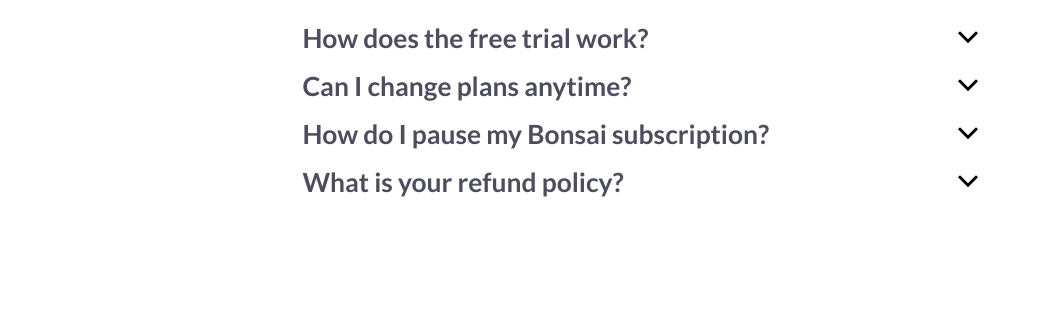
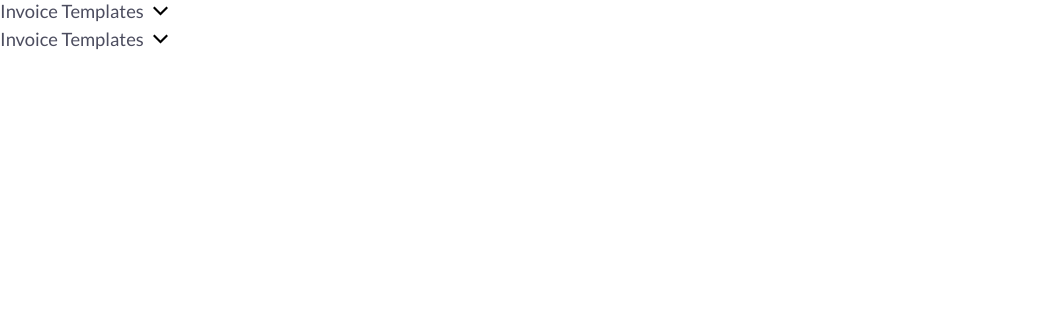
Before and after one commit to donchriscorleone/hello-bonsai-pricing, a plain HTML site: page index.html in a window 1280 px wide. Shown: the whole page, without its empty margins (0-1039 px from the left). Drawn offline with Linux system fonts and the light colour scheme.

Commit message:
Added dropdown.

```diff
--- a/index.html
+++ b/index.html
@@ -10,75 +10,37 @@
     <title>Pricing - Bonsai Freelance Solution</title>
 </head>
 <body>
-    <div class="accordion">
-        <div class="accordion-wrapper">
-            <div class="accordion-section">
-                <h3 class="accordion-heading" aria-label="How does the free trial work?">
-                    <button class="fw-700" data-type="icon" data-color="primary" aria-label="How does the free trial work?">
-                        <span class="btn-text">How does the free trial work?</span>
+    <div class="dropdown-container">
+        <div class="dropdown-wrapper">
+            <a href="#" class="dropdown-title">Invoice Templates</a>
+            <button class="dropdown-arrow" aria-label="Dropdown button">
                 <svg class="icon">
                     <use xlink:href="./sprites/icon-utilities.svg#icon-arrow"></use>
                 </svg>
             </button>
-                </h3>
-                <div class="accordion-content">
-                    <p class="accordion-desc | color-neutral-900">
-                        When you start your trial with Bonsai you'll receive full, unlimited access to all of Bonsai's Workflow or Workflow Plus Features! You will need to enter your credit card information to begin your trial, but don't worry - we won't charge you anything until the subscription ends! If you wish to cancel at any time during the trial period, you can do so through your Subscriptions Settings Page.
-                    </p>
         </div>
+        <ul class="dropdown-list">
+            <li><a href="#">Invoice Generator</a></li>
+            <li><a href="#">Blank Invoice Generator</a></li>
+            <li><a href="#">Consultant Voice Template</a></li>
+        </ul>
     </div>
 
-            <div class="accordion-section">
-                <h3 class="accordion-heading" aria-label="Can I change plans anytime?">
-                    <button class="fw-700" data-type="icon" data-color="primary" aria-label="Can I change plans anytime?">
-                        <span class="btn-text">Can I change plans anytime?</span>
+    <div class="dropdown-container">
+        <div class="dropdown-wrapper">
+            <a href="#" class="dropdown-title">Invoice Templates</a>
+            <button class="dropdown-arrow" aria-label="Dropdown button">
                 <svg class="icon">
                     <use xlink:href="./sprites/icon-utilities.svg#icon-arrow"></use>
                 </svg>
             </button>
-                </h3>
-                <div class="accordion-content">
-                    <p class="accordion-desc | color-neutral-900">
-                        Yes, you can from within your account. If you have already subscribed to a plan, or want to downgrade or upgrade your current one, you can do this by going to your "Settings" and "Subscription".
-                    </p>
         </div>
+        <ul class="dropdown-list">
+            <li><a href="#">Invoice Generator</a></li>
+            <li><a href="#">Blank Invoice Generator</a></li>
+            <li><a href="#">Consultant Voice Template</a></li>
+        </ul>
     </div>
-
-            <div class="accordion-section">
-                <h3 class="accordion-heading" aria-label="How do I pause my Bonsai subscription?">
-                    <button class="fw-700" data-type="icon" data-color="primary" aria-label="How do I pause my Bonsai subscription?">
-                        <span class="btn-text">How do I pause my Bonsai subscription?</span>
-                        <svg class="icon">
-                            <use xlink:href="./sprites/icon-utilities.svg#icon-arrow"></use>
-                        </svg>
-                    </button>
-                </h3>
-                <div class="accordion-content">
-                    <p class="accordion-desc | color-neutral-900">
-                        We totally understand that with the nature of freelancing, work ebbs and flows so you might not always need your Bonsai subscription to remain active! The good news is that you can cancel or pause your monthly subscription at any time without penalty. Once cancelled, you'll be able to continue logging in to access all your documents and even continue to use our free features, like Time Tracking! In order to cancel your subscription, login to your Bonsai account.
-                    </p>
-                </div>
-            </div>
-
-
-            <div class="accordion-section">
-                <h3 class="accordion-heading" aria-label="How do I pause my Bonsai subscription?">
-                    <button class="fw-700" data-type="icon" data-color="primary" aria-label="How do I pause my Bonsai subscription?">
-                        <span class="btn-text">What is your refund policy?</span>
-                        <svg class="icon">
-                            <use xlink:href="./sprites/icon-utilities.svg#icon-arrow"></use>
-                        </svg>
-                    </button>
-                </h3>
-                <div class="accordion-content">
-                    <p class="accordion-desc | color-neutral-900">
-                        If you contact us within 2 weeks of being charged for your subscription, we will be happy to issue a refund for you!Beyond those 2 weeks, you will need to cancel or modify the subscription from the Subscriptions Tab in Settings to avoid future charges, but refunds will not be issued. This applies to both monthly and annual plans.
-                    </p>
-                </div>
-            </div>
-        </div>
-    </div>
-
     <script src="./index.js"></script>
 </body>
 </html>
--- a/index.js
+++ b/index.js
@@ -5,3 +5,10 @@ accordions.forEach(a => {
         a.toggleAttribute('aria-expanded');
     })
 })
+
+const dropdownButtons = document.querySelectorAll('.dropdown-arrow');
+dropdownButtons.forEach(d => {
+    d.addEventListener('click', (e) => {
+        d.toggleAttribute('aria-expanded')
+    })
+})
--- /dev/null
+++ b/scss/_dropdown.scss
@@ -0,0 +1,78 @@
+@import './colors';
+
+$link-fs: .95rem;
+
+.dropdown-wrapper {
+    display: flex;
+    align-items: center;
+    gap: .5rem;
+
+    &:has( button[aria-expanded]) {
+        & + .dropdown-list {
+            max-height: 100vh;
+            overflow: visible;
+        }
+    }
+}
+
+.dropdown-title {
+    font-size: $link-fs;
+    color: $neutral-900;
+}
+
+.dropdown-arrow {
+    display: flex;
+    flex-direction: column;
+    align-items: center;
+    background-color: transparent;
+    border: none;
+
+    .icon {
+        width: 15px;
+        height: 15px;
+        --icon-color: $neutral-900;
+        rotate: 90deg;
+    }
+}
+
+.dropdown-list {
+    margin-top: .35rem;
+    margin-left: .5rem;
+    max-height: 0;
+    overflow: hidden;
+    transition: max-height .35s, overflow .35s;
+
+    li:not(:last-child) {
+        margin-bottom: .25rem;
+    }
+
+    li a {
+        color: $neutral-900;
+        font-size: $link-fs;
+    }
+}
+
+@media screen and (min-width: 50em) {
+    $link-fs: 1.15rem;
+
+    .dropdown-wrapper {
+        gap: .55rem;
+    }
+
+    .dropdown-title {
+        font-size: $link-fs;
+    }
+
+    .dropdown-list {
+        margin-top: .4rem;
+        margin-left: .55rem;
+
+        li:not(:last-child) {
+            margin-bottom: .35rem;
+        }
+
+        li a {
+            font-size: $link-fs;
+        }
+    }
+}
--- a/scss/index.scss
+++ b/scss/index.scss
@@ -4,3 +4,4 @@
 @use './toggle';
 @use './addon-card';
 @use './accordion';
+@use './dropdown';;
```
Also changed, not shown: components/dropdown.html (added), index.css, 1 other file. Lines whose indentation alone changed are shown as unchanged.
